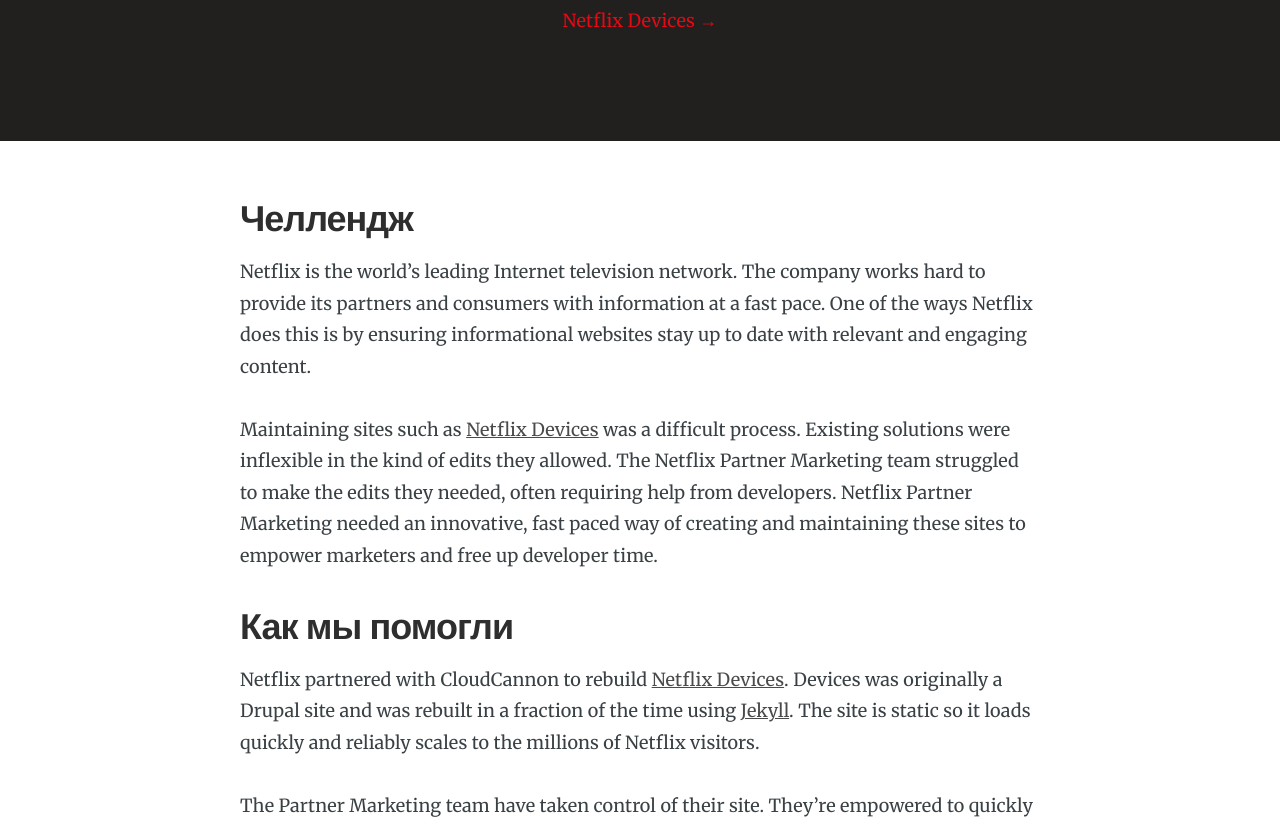
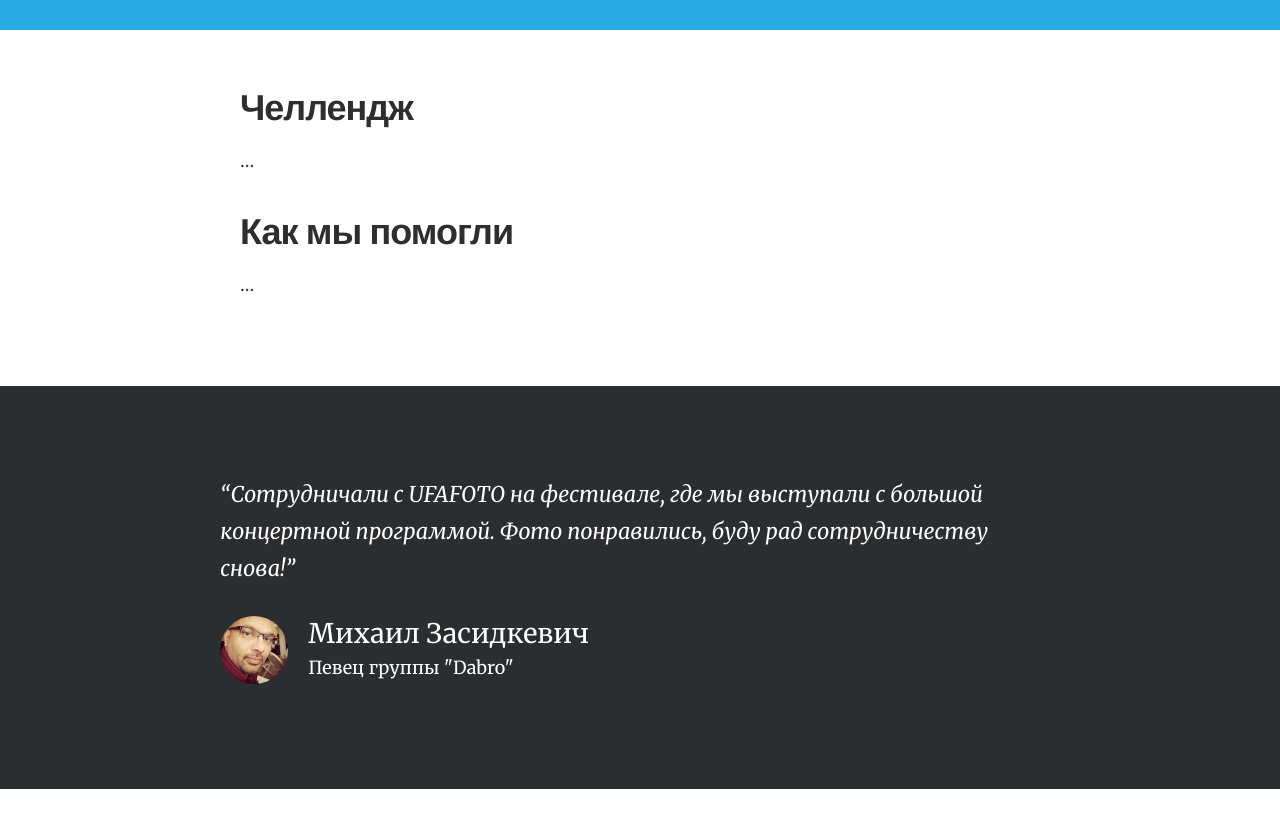
Before and after one commit to RakhimyanTim/ufafoto.github.io, a Jekyll site: the page built from _customers/netflix.md, in a window 1280 px wide and 1400 px high, scrolled down 482 px. Shown: the top 823 px of the window. Built offline with Jekyll 4.4.1, drawn with Linux system fonts in a browser that asks for light colours; nearby versions of some CDN libraries; some of the changed text lies outside the part shown; grey boxes are pictures that could not be loaded.

Commit message:
Update netflix.md

```diff
--- a/_customers/netflix.md
+++ b/_customers/netflix.md
@@ -1,25 +1,21 @@
 ---
 sort_key: 1
-name: Netflix
-title: Netflix Case Study
+name: Dabro
+title: Dabro
 logo:
   path: /img/customers/netflix/logo.png
 site: https://devices.netflix.com
 site_name: Netflix Devices
-tagline: The world’s leading Internet television network with over 62 million members.
+tagline: Популярная музыкальная группа.
 challenge: |
-  Netflix is the world’s leading Internet television network. The company works hard to provide its partners and consumers with information at a fast pace. One of the ways Netflix does this is by ensuring informational websites stay up to date with relevant and engaging content.
-
-  Maintaining sites such as [Netflix Devices](https://devices.netflix.com) was a difficult process. Existing solutions were inflexible in the kind of edits they allowed. The Netflix Partner Marketing team struggled to make the edits they needed, often requiring help from developers. Netflix Partner Marketing needed an innovative, fast paced way of creating and maintaining these sites to empower marketers and free up developer time.
+  ...
 solution: |
-  Netflix partnered with CloudCannon to rebuild [Netflix Devices](https://devices.netflix.com). Devices was originally a Drupal site and was rebuilt in a fraction of the time using [Jekyll](http://jekyllrb.com). The site is static so it loads quickly and reliably scales to the millions of Netflix visitors.
-
-  The Partner Marketing team have taken control of their site. They're empowered to quickly try out new messaging and update content directly on the page.
+  ...
 testimonial:
-  text: "Netflix is known for being nimble and moving at a high pace. Partnering with CloudCannon enables my Enterprise Platforms Team at Netflix to deliver highly customizable microsites to our internal business partners rapidly so they can work at the speed of our customers."
+  text: "Сотрудничали с UFAFOTO на фестивале, где мы выступали с большой концертной программой. Фото понравились, буду рад сотрудничеству снова!"
   image_path: /img/customers/netflix/ashi-small@2x.jpg
-  name: Ashi Sheth
-  work_title: Manager of Enterprise Platforms
+  name: Михаил Засидкевич
+  work_title: Певец группы "Dabro"
   work_path: https://netflix.com
 overview:
   - image_path: /img/customers/netflix/home.png
@@ -32,49 +28,5 @@
     alt: Internationlisation
   - image_path: /img/customers/netflix/geo.png
     alt: Geolocation
-features:
-  - name: GitHub Syncing
-    description: "Developers work on the site on their local machine. Marketers update in CloudCannon. Everything stays in sync through GitHub.
-
-
-    All content/file changes are version controlled and can be rolled back at any time."
-    image_path: /img/customers/netflix/filebrowser.png
-  - name: Editable Regions
-    description: "Marketers can update the site themselves by clicking on text to start writing content.
-
-
-    Developers define the Editable Regions by adding `class=\"editable\"` to elements in the HTML.
-    "
-    image_path: /img/customers/netflix/editable_region.png
-  - name: Front Matter
-    description: "Marketers control all parts of the site including the page title and sponsorship sections.
-
-
-    Developers set up the interface for making these changes by writing simple [Front Matter](https://docs.cloudcannon.com/editing/front-matter/).
-
-    "
-    image_path: /img/customers/netflix/frontmatter.png
-  - name: Collections
-    description: "The devices Netflix supports are managed using a simple interface.
-
-
-    The Developers were able to quickly set up this interface by using [Collections](https://docs.cloudcannon.com/editing/collections/)."
-    image_path: /img/customers/netflix/collections.png
-  - name: Internationalisation
-    description: "Netflix Devices is translated into 16 languages which all get served from the same Jekyll site.
-
-
-    Marketers update the site in English. The Netflix translation team works behind the scenes translating content into the other languages they support."
-    image_path: /img/customers/netflix/languages.png
-  - name: Geolocation
-    description: "Users are only shown devices and sections relevant to their country. This allows Netflix to completely customise the website experience to an individual customer."
-    image_path: /img/customers/netflix/geo.png
-  - name: Multiple Environments
-    description: "Content updates are made on a staging site. The team can preview the site and see exactly how it will look before they push it live."
-    image_path: /img/customers/netflix/staging.png
-summary: |
-  Netflix Partner Marketing can now get sites online and in front of customers faster than has ever been possible.
-
-  Netflix Devices was a successful pilot of the CloudCannon platform. We're currently working with Netflix to roll out more sites in the coming months.
 
 ---
```
